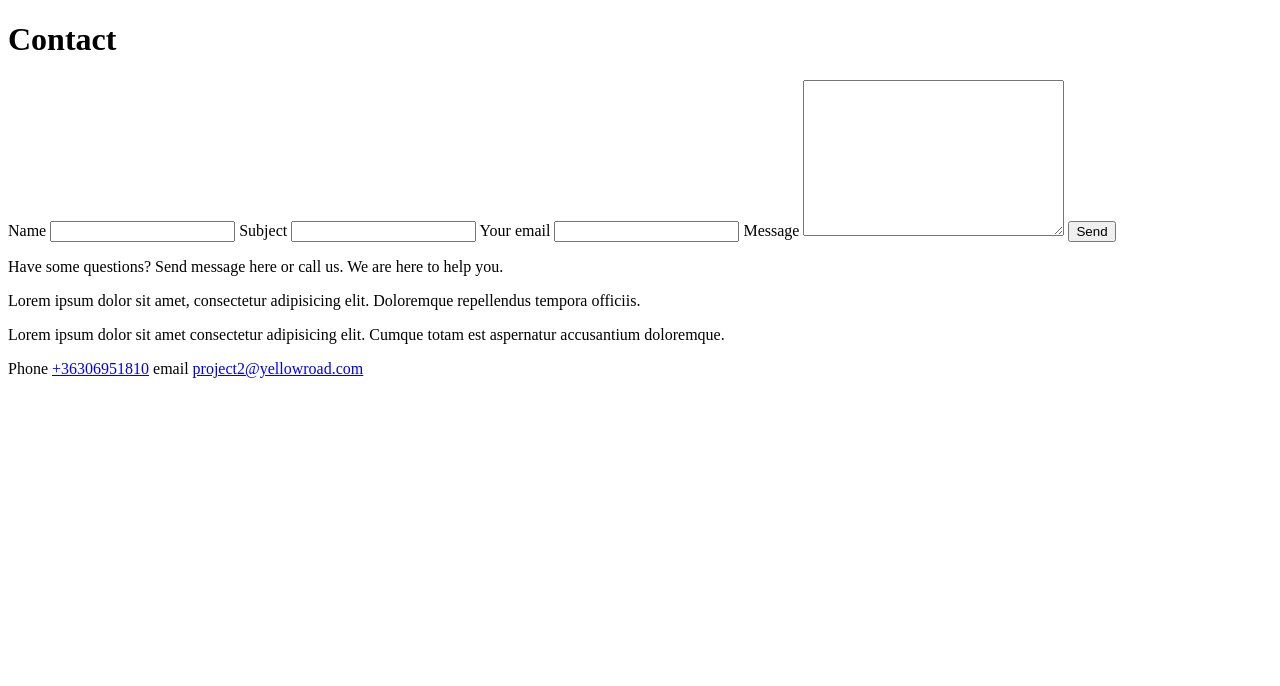
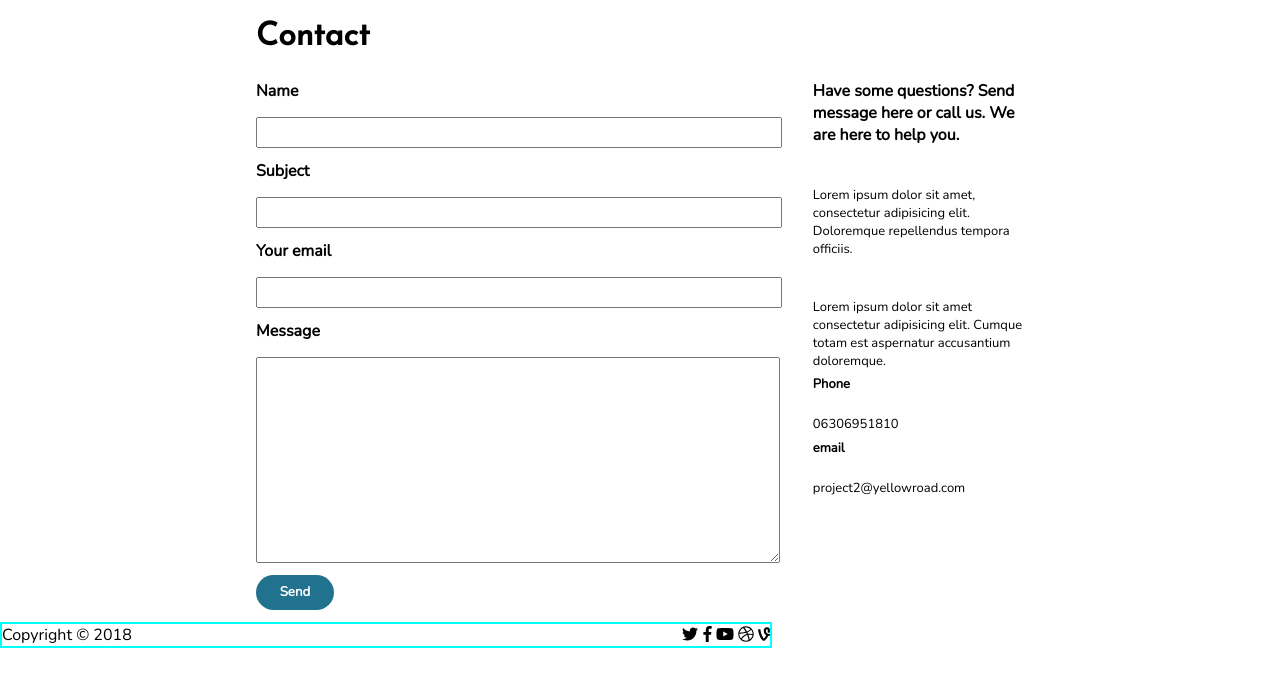
Before and after one commit to kalfred88/project2, a plain HTML site: page contact.html in a window 1280 px wide. Drawn offline with nearby package versions, Linux system fonts and the light colour scheme.

Commit message:
almost there. added a lot of stuff. footer needs fixing.

```diff
--- a/contact.html
+++ b/contact.html
@@ -5,14 +5,19 @@
     <meta charset="UTF-8">
     <meta name="viewport" content="width=device-width, initial-scale=1.0">
     <meta http-equiv="X-UA-Compatible" content="ie=edge">
+    <link href="https://use.fontawesome.com/releases/v5.0.6/css/all.css" rel="stylesheet">
+    <script defer src="https://use.fontawesome.com/releases/v5.0.6/js/all.js"></script>
+    <link href="https://fonts.googleapis.com/css?family=Josefin+Sans" rel="stylesheet">
+    <link href="https://fonts.googleapis.com/css?family=Nunito" rel="stylesheet">
     <title>Contact page</title>
     <link rel="stylesheet" href="css/contact.css">
 </head>
 
 <body>
     <header></header>
+    <div class="container">
         <h1>Contact</h1>
-    <div>
+        <div class="box1">
             <form action="ui" method="post">
                 <label for="name">Name</label>
                 <input type="text" name="name" id="name">
@@ -21,20 +26,34 @@
                 <label for="email">Your email</label>
                 <input type="text" name="email" id="email">
                 <label for="message">Message</label>
-            <textarea name="message" id="message" cols="30" rows="10"></textarea>
-            <input type="button" value="Send">
+                <textarea name="message" id="message" cols="10" rows="1"></textarea>
+                <input type="button" id="button" value="Send">
             </form>
         </div>
-    <div>
+        <div class="box2">
             <p>Have some questions? Send message here or call us. We are here to help you.</p>
             <p>Lorem ipsum dolor sit amet, consectetur adipisicing elit. Doloremque repellendus tempora officiis.</p>
             <p>Lorem ipsum dolor sit amet consectetur adipisicing elit. Cumque totam est aspernatur accusantium doloremque.</p>
+            <p class="contact">
                 <label for="telefon">Phone</label>
-        <a href="tel:+36306951810" id="telefon">+36306951810</a>
+                <a href="tel:+36306951810" id="telefon">06306951810</a>
+            </p>
+            <p class="contact">
                 <label for="mail">email</label>
                 <a href="mailto:project2@yellowroad.com" id="mail">project2@yellowroad.com</a>
+            </p>
         </div>
-    <footer></footer>
+    </div>
+    <footer>
+        <div>Copyright &copy; 2018</div>
+        <div>
+            <a href="#" class="fab fa-twitter"></a>
+            <a href="#" class="fab fa-facebook-f"></a>
+            <a href="#" class="fab fa-youtube"></a>
+            <a href="#" class="fab fa-dribbble"></a>
+            <a href="#" class="fab fa-vine"></a>
+        </div>
+    </footer>
 </body>
 
 </html>
--- a/css/contact.css
+++ b/css/contact.css
@@ -0,0 +1,112 @@
+body {
+    margin: 0;
+}
+
+* {
+    font-family: 'Nunito', sans-serif;
+    color: #000;
+}
+
+h1 {
+    font-family: 'Josefin Sans', sans-serif;
+}
+
+.container {
+    width: 60%;
+    position: relative;
+    margin: 0 auto;
+}
+
+/*.container::after {
+    content: "";
+    display: table;
+    clear: both;
+}*/
+
+.box1 {
+    position: relative;
+    float: left;
+    width: 72.5%;
+    /*height: 100%;*/
+    /*background: #b9ea45;*/
+}
+
+.box2 {
+    position: relative;
+    float: left;
+    width: 27.5%;
+    /*background: #b9ea45;*/
+}
+
+label,
+input,
+textarea {
+    height: 25px;
+    margin-top: 5px;
+    margin-bottom: 12px;
+    width: 93%;
+    position: relative;
+    display: block;
+    font-weight: 700;
+}
+
+.box2 label {
+    display: inline-block;
+}
+
+textarea {
+    height: 200px;
+}
+
+#button {
+    background: #21728F;
+    color: #fff;
+    height: 35px;
+    width: 14%;
+    border-radius: 70px;
+    border: 0;
+}
+
+#button:hover {
+    cursor: pointer;
+}
+
+.box2 p:first-child {
+    font-weight: 900;
+    margin: 5px 0 0 0;
+    font-size: medium;
+}
+
+.contact {
+    margin: 0;
+    display: inline;
+}
+
+p {
+    border: 0;
+    margin: 40px 0 0 0;
+    font-size: small;
+}
+
+a {
+    text-decoration: none;
+    color: inherit;
+}
+
+footer {
+    float: left;
+    width: 60%;
+    border: 2px solid aqua;
+    position: relative;
+    margin: 0 auto;
+}
+
+footer div:first-child {
+    display: inline;
+    float: left;
+}
+
+footer div:last-child {
+    display: inline;
+    float: right;
+}
```
Lines whose indentation alone changed are shown as unchanged.
